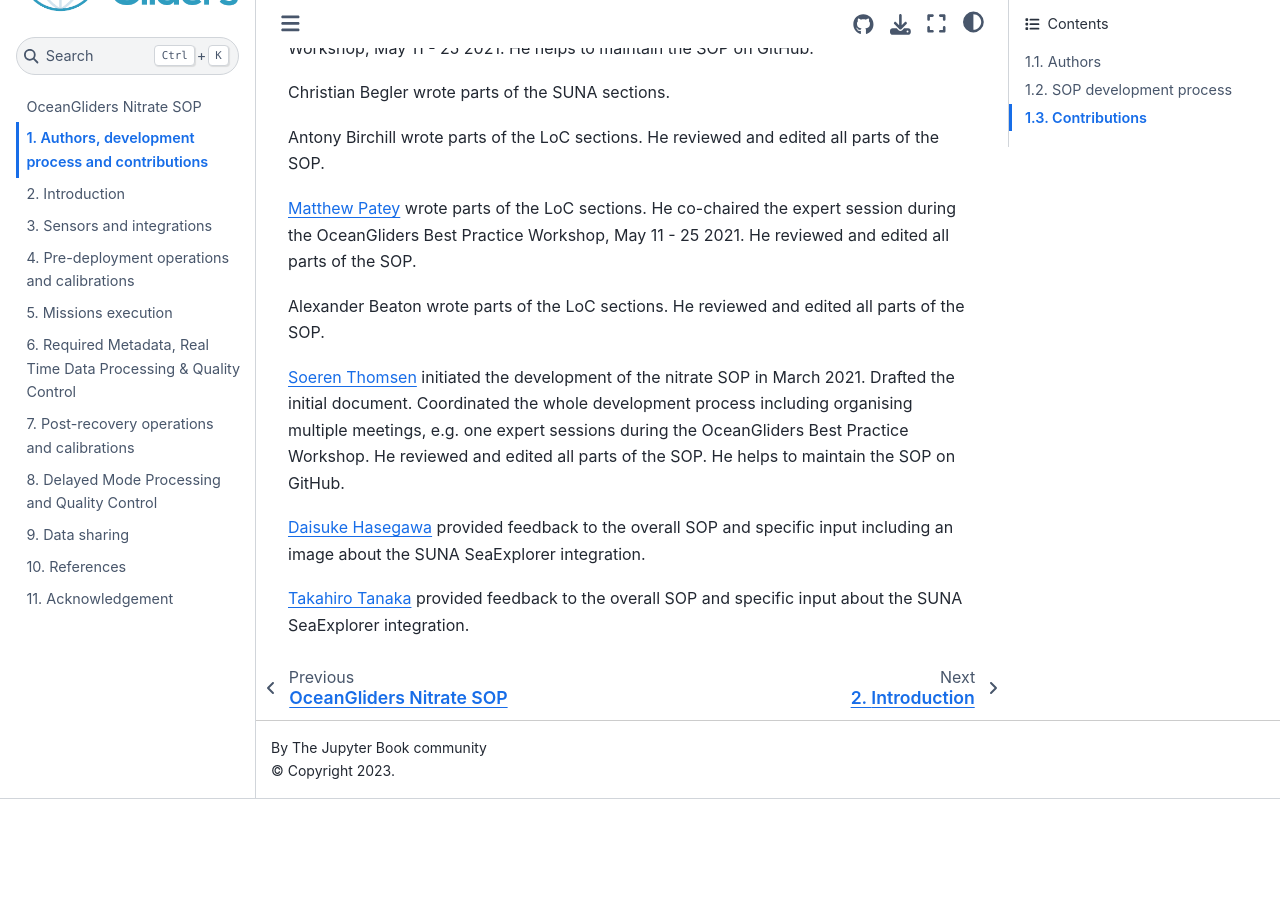
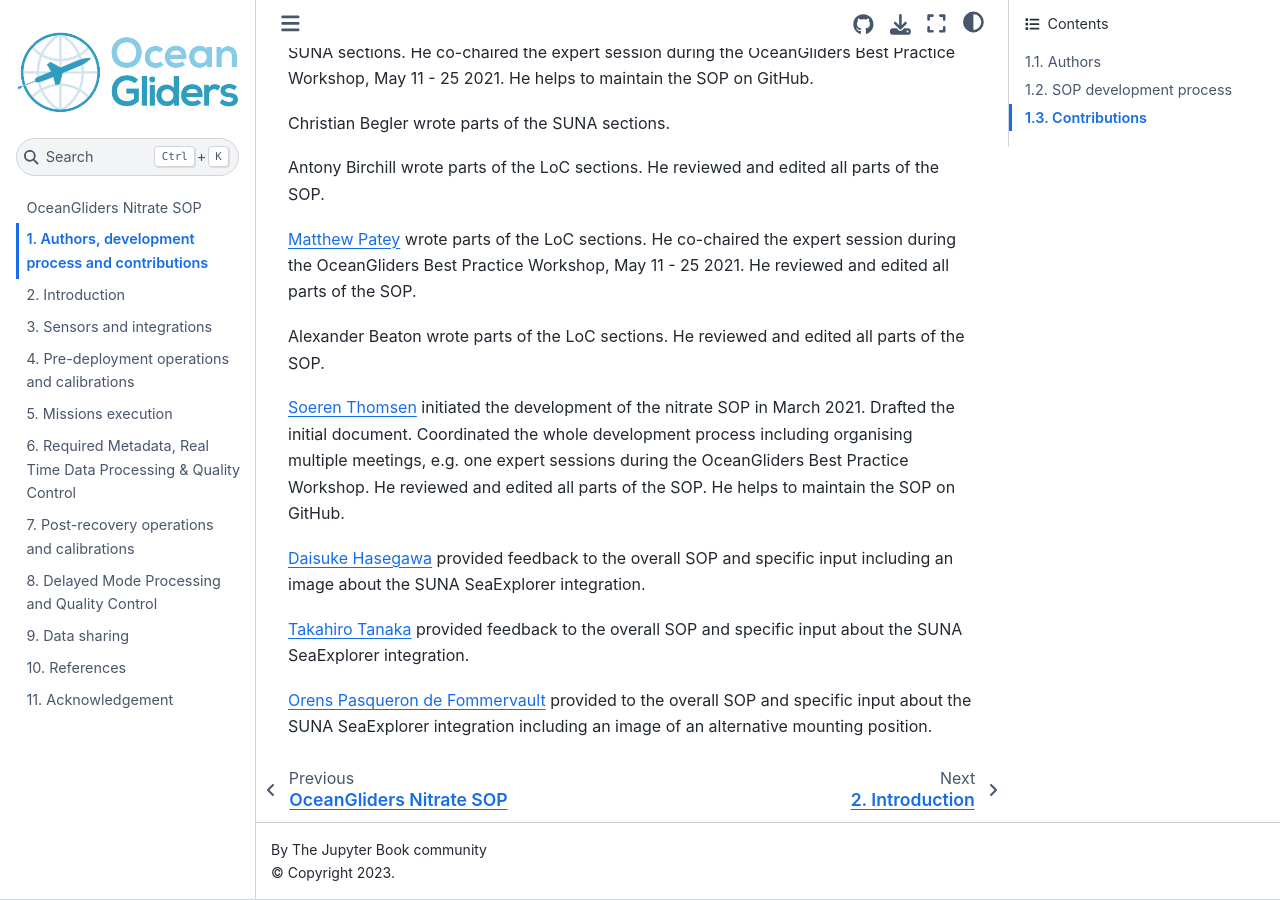
Before and after one commit to OceanGlidersCommunity/Nitrate_SOP, a Jupyter Book: the page built from sections/authors_SOP_development_process.md, in a window 1280 px wide and 900 px high, scrolled down 1266 px. Built offline with Jupyter Book 1.0.4 settings and Sphinx 7.4.7 and the Sphinx Book theme 1.1.4, drawn with Linux system fonts in a browser that asks for light colours; before the commit the page ends 2065 px from its top, so only the background shows below that; some of the changed text lies outside the part shown.

Commit message:
add Orens de Fommervault as co-author (#100)
* add Orens de Fommervault as co-author

@orensDef could you please provide your full affiliation?

* add France as country (#101)

* finalize Orens Pasqueron de Fommervault aff

* Update authors_SOP_development_process.md

```diff
--- a/sections/authors_SOP_development_process.md
+++ b/sections/authors_SOP_development_process.md
@@ -9,7 +9,7 @@
   6. [Soeren Thomsen](https://github.com/soerenthomsen), *LOCEAN, ISPL, Sorbonne University, Paris, France,* [0000-0002-0598-8340](https://orcid.org/0000-0002-0598-8340)
   7. [Daisuke Hasegawa](https://github.com/daisuke-hasegawa), *Japan Fisheries Research and Education Agency (FRA), Shiogama, Japan,* [0000-0002-8685-7042](https://orcid.org/0000-0002-8685-7042)
   8. [Takahiro Tanaka](https://github.com/Tanaka7800), *Japan Fisheries Research and Education Agency (FRA), Shiogama, Japan,* [0000-0003-0700-5907](https://orcid.org/0000-0003-0700-5907)
-
+  9. [Orens Pasqueron de Fommervault](https://github.com/@orensDef), *ALSEAMAR-ALCEN, France,* [0000-0001-7418-0874](https://orcid.org/0000-0001-7418-0874)
 
 ## SOP development process
 
@@ -52,3 +52,5 @@ He helps to maintain the SOP on GitHub.
 [Daisuke Hasegawa](https://github.com/daisuke-hasegawa) provided feedback to the overall SOP and specific input including an image about the SUNA SeaExplorer integration.
 
 [Takahiro Tanaka](https://github.com/Tanaka7800) provided feedback to the overall SOP and specific input about the SUNA SeaExplorer integration.
+
+[Orens Pasqueron de Fommervault](https://github.com/@orensDef) provided to the overall SOP and specific input about the SUNA SeaExplorer integration including an image of an alternative mounting position.
```
